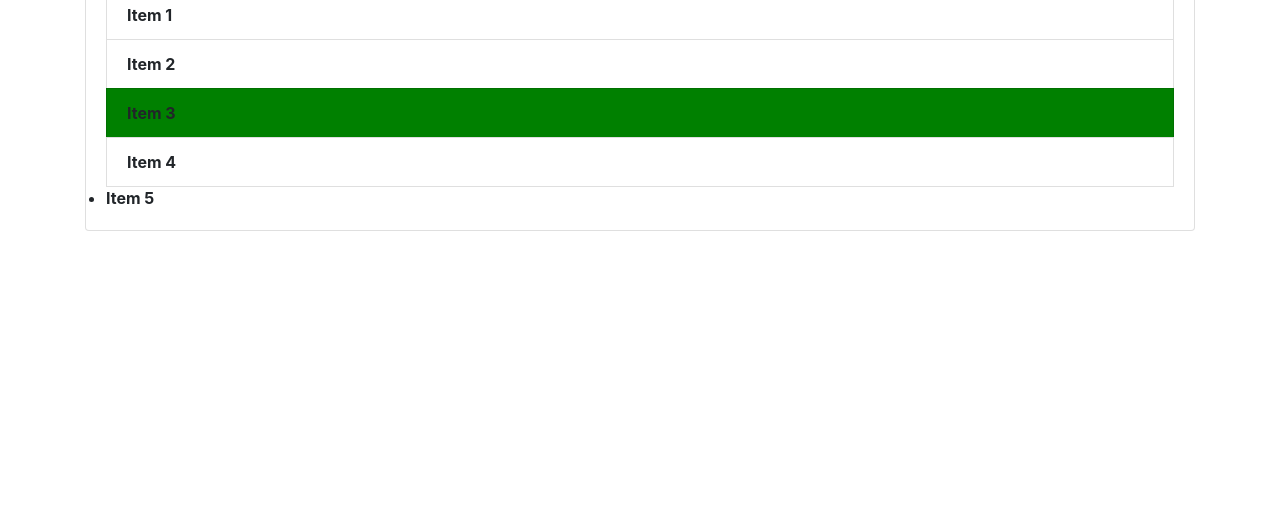
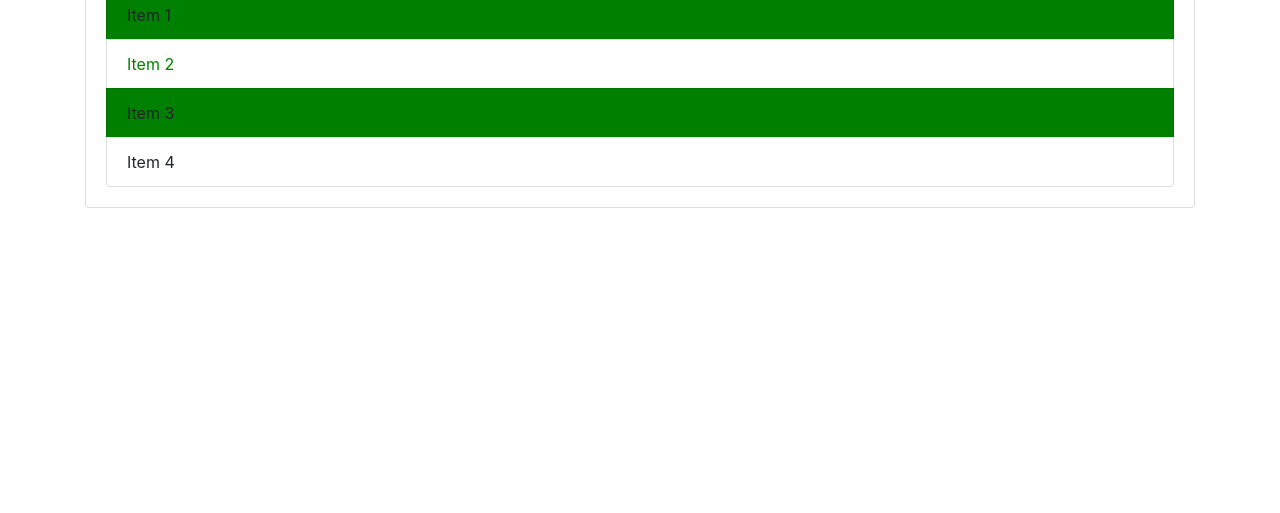
Before and after one commit to sai-sourav/gitstart, a plain HTML site: page index.html in a window 1280 px wide. Shown: the part 287-800 px from the top of the page. Drawn offline with nearby package versions, Linux system fonts and the light colour scheme.

Commit message:
Task 6 of DOM manipulations

```diff
--- a/demo2.js
+++ b/demo2.js
@@ -52,16 +52,55 @@
 // for(let i=0; i<items.length; i++){
 //     items[i].style.fontWeight = 'bold';
 // }
+
 // get element by tagname//
-var li = document.getElementsByTagName('li');
-// console.log(li);
-// console.log(li[1]);
-// li[1].textcontent = 'Hello 2';
-li[1].style.fontWeight = 'bold';
-li[2].style.backgroundColor = 'green';
+// var li = document.getElementsByTagName('li');
+// // console.log(li);
+// // console.log(li[1]);
+// // li[1].textcontent = 'Hello 2';
+// li[1].style.fontWeight = 'bold';
+// li[2].style.backgroundColor = 'green';
 
-// to change styles of all items
+// // to change styles of all items
 
-for(let i=0; i<li.length; i++){
-    li[i].style.fontWeight = 'bold';
+// for(let i=0; i<li.length; i++){
+//     li[i].style.fontWeight = 'bold';
+// }
+
+// QUERYSELECTOR //
+// var header = documrnt.querySelector('#main-header'); //using id
+// header.style.borderBottom = 'solid 4px #ccc';
+
+// var input = document.querySelector('input'); //first input field
+// input.value = 'Hello world'
+
+// var submit = document.querySelector('input[type="submit"]'); //first input field type submit
+// submit.value = "SEND"
+
+// var item = document.querySelector(".list-group-item");
+// item.style.color = 'red';
+
+// var lastitem = document.querySelector(".list-group-item:last-child");
+// lastitem.style.color = 'blue';
+
+// var seconditem = document.querySelector(".list-group-item:nth-child(2)");
+// seconditem.style.backgroundColor = 'green'
+
+// or
+
+// var item = document.querySelector('#items');
+// item.children[1].style.backgroundColor = 'green'
+
+// item.children[2].style.display = 'none'
+
+// queryselector all //
+
+var items = document.querySelectorAll('.list-group-item');
+items[1].style.color = 'green';
+
+var odd = document.querySelectorAll('li:nth-child(odd)');
+for(let i=0; i<odd.length; i++){
+    odd[i].style.backgroundColor = 'green';
 }
+
+// query selector brings single item while queryselector all brings multiple items //
--- a/index.html
+++ b/index.html
@@ -26,7 +26,6 @@
       <li class="list-group-item">Item 2</li>
       <li class="list-group-item">Item 3</li>
       <li class="list-group-item">Item 4</li>
-      <li> Item 5</li>
     </ul>
    </div>
   </div>
```
